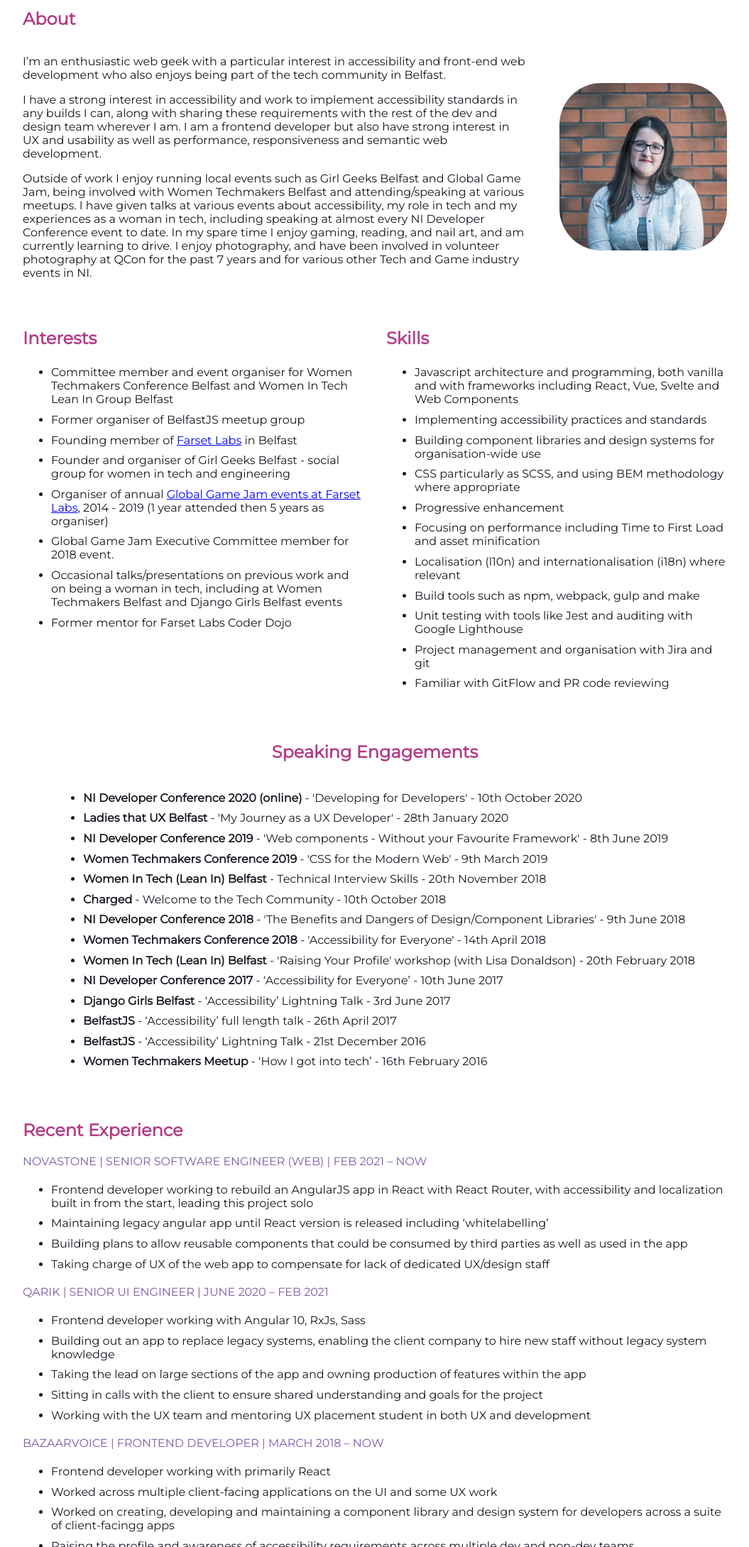
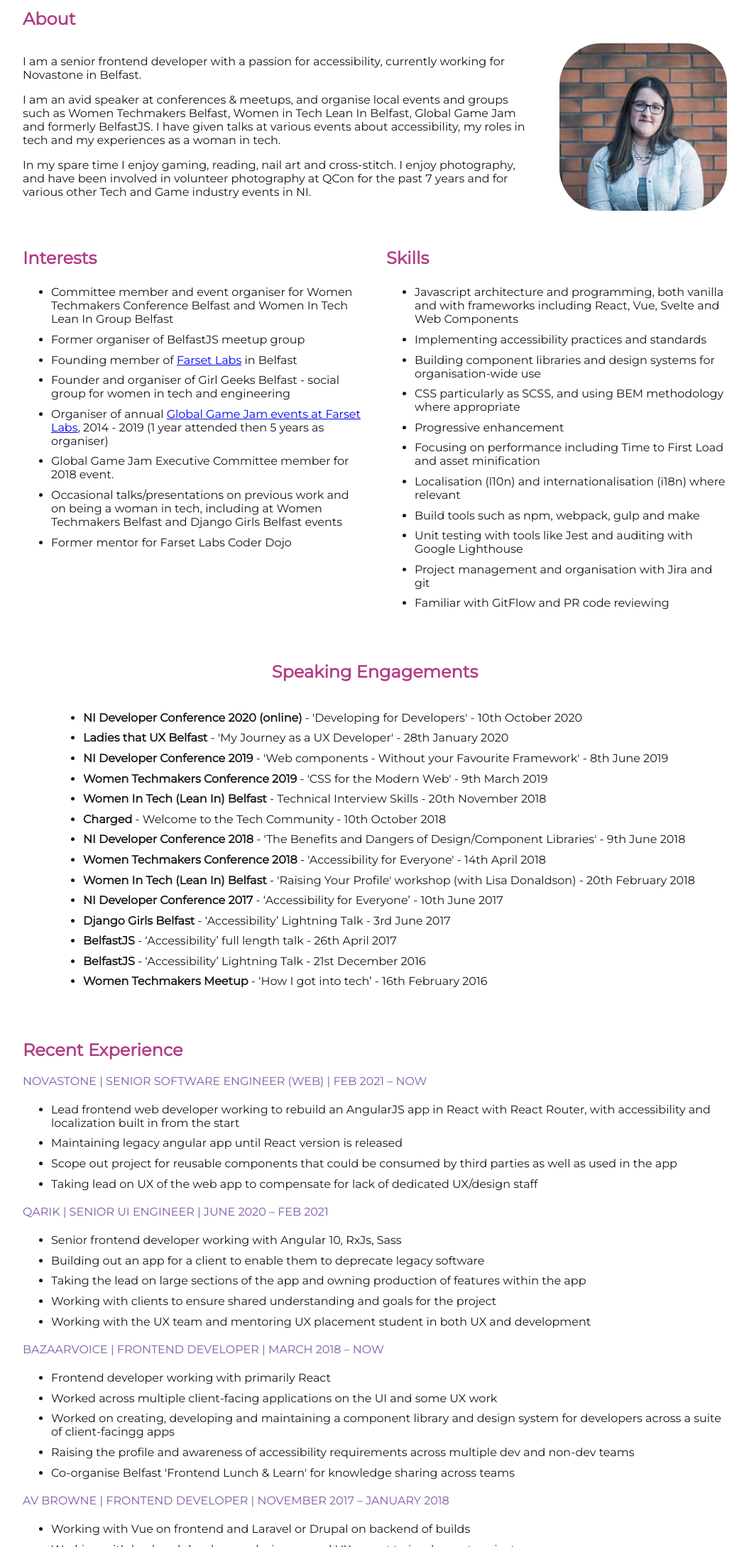
Before and after one commit to clairebones/clairebones.github.io, a website: page index.html in a window 1280 px wide. Shown: the part 280-2460 px from the top of the page at 71% size, without its empty margins (112-1167 px from the left). Drawn offline with Linux system fonts and the light colour scheme.

Commit message:
Update blurb and recent experience descriptions

```diff
--- a/index.html
+++ b/index.html
@@ -28,18 +28,12 @@
             <h2 id="about" class="section-title">About</h2>
             <div class="about-content">
                 <div class="content about-description">
-                    <p>I’m an enthusiastic web geek with a particular interest in accessibility and front-end web development
-                        who also enjoys being part of the tech community in Belfast.</p>
-
-                    <p>I have a strong interest in accessibility and work to implement accessibility standards in any builds I can,
-                        along with sharing these requirements with the rest of the dev and design team wherever I am. I am a frontend
-                        developer but also have strong interest in UX and usability as well as performance, responsiveness and semantic web development.</p>
-
-                    <p>Outside of work I enjoy running local events such as Girl Geeks Belfast and Global Game Jam, being involved with
-                        Women Techmakers Belfast and attending/speaking at various meetups. I have given talks at various events about accessibility,
-                        my role in tech and my experiences as a woman in tech, including speaking at almost every NI Developer Conference event to date.
-                        In my spare time I enjoy gaming, reading, and nail art, and am currently learning to drive. I enjoy photography, and have been
-                        involved in volunteer photography at QCon for the past 7 years and for various other Tech and Game industry events in NI.</p>
+                    <p>I am a senior frontend developer with a passion for accessibility, currently working for Novastone in Belfast.</p>
+                    <p>I am an avid speaker at conferences & meetups, and organise local events and groups such as Women Techmakers Belfast,
+                        Women in Tech Lean In Belfast, Global Game Jam and formerly BelfastJS. I have given talks at various events about accessibility,
+                        my roles in tech and my experiences as a woman in tech.</p>
+                    <p>In my spare time I enjoy gaming, reading, nail art and cross-stitch. I enjoy photography, and have been involved in volunteer photography
+                        at QCon for the past 7 years and for various other Tech and Game industry events in NI.</p>
                 </div>
                 <div class="photo about-photo">
                     <img class="photo photo-claire" src="build/assets/img/claire.jpg" alt="Photo of Claire">
@@ -114,10 +108,10 @@
                 </div>
                 <div class="experience-summary">
                     <ul>
-                        <li>Frontend developer working to rebuild an AngularJS app in React with React Router, with accessibility and localization built in from the start, leading this project solo</li>
-                        <li>Maintaining legacy angular app until React version is released including ‘whitelabelling’</li>
-                        <li>Building plans to allow reusable components that could be consumed by third parties as well as used in the app</li>
-                        <li>Taking charge of UX of the web app to compensate for lack of dedicated UX/design staff</li>
+                        <li>Lead frontend web developer working to rebuild an AngularJS app in React with React Router, with accessibility and localization built in from the start</li>
+                        <li>Maintaining legacy angular app until React version is released</li>
+                        <li>Scope out project for reusable components that could be consumed by third parties as well as used in the app</li>
+                        <li>Taking lead on UX of the web app to compensate for lack of dedicated UX/design staff</li>
                     </ul>
                 </div>
             </div>
@@ -129,12 +123,11 @@
                 </div>
                 <div class="experience-summary">
                     <ul>
-                        <li>Frontend developer working with Angular 10, RxJs, Sass</li>
-                        <li>Building out an app to replace legacy systems, enabling the client company to hire new staff without legacy system knowledge</li>
+                        <li>Senior frontend developer working with Angular 10, RxJs, Sass</li>
+                        <li>Building out an app for a client to enable them to deprecate legacy software</li>
                         <li>Taking the lead on large sections of the app and owning production of features within the app</li>
-                        <li>Sitting in calls with the client to ensure shared understanding and goals for the project</li>
+                        <li>Working with clients to ensure shared understanding and goals for the project</li>
                         <li>Working with the UX team and mentoring UX placement student in both UX and development</li>
-
                     </ul>
                 </div>
             </div>
```
